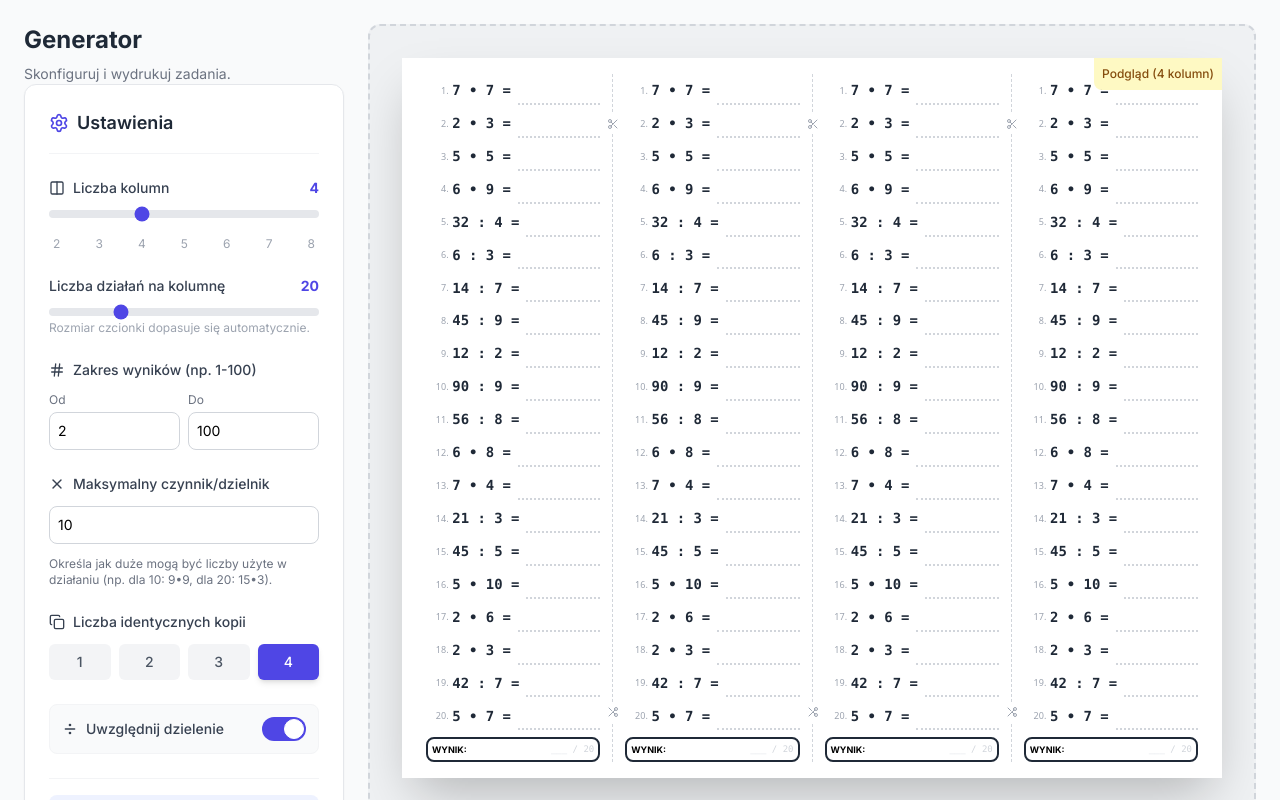
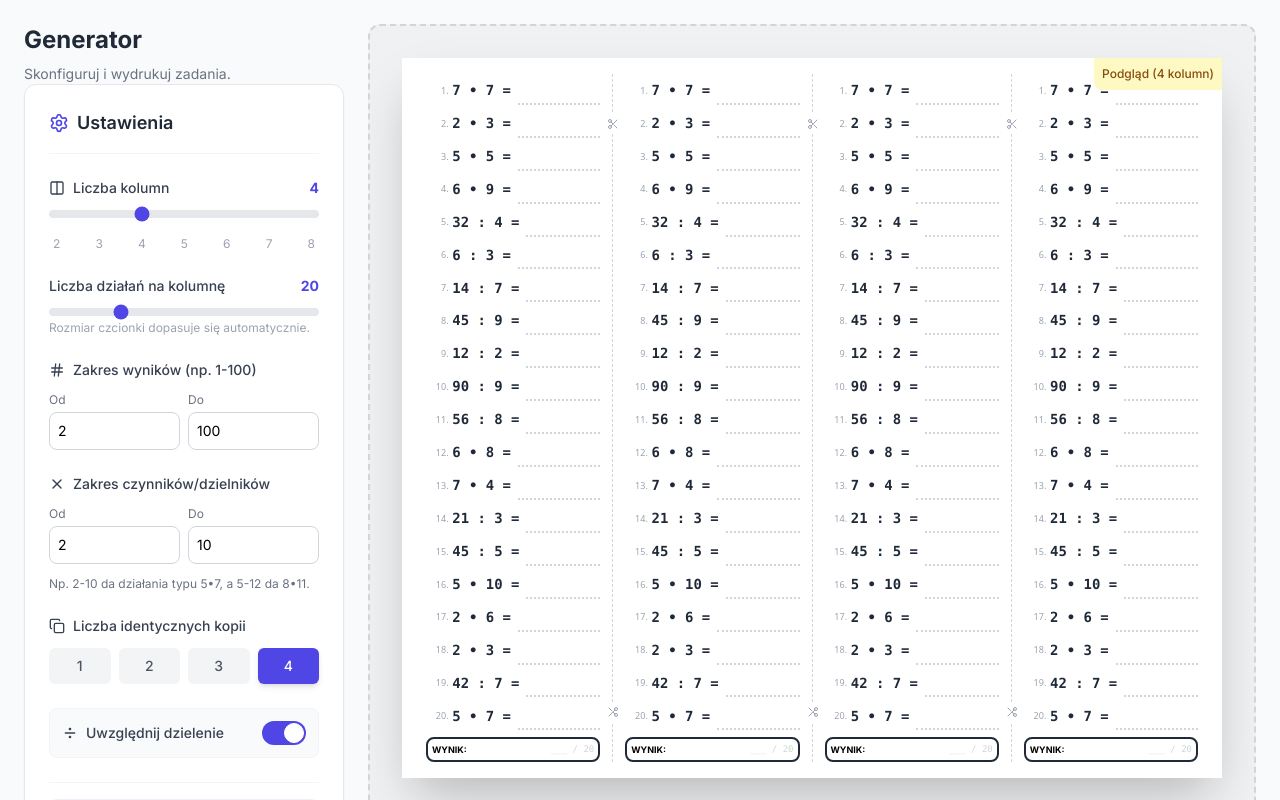
Before and after one commit to golonko/tabliczka-mnozenia, a React (Vite) app: page / in a window 1280 px wide. Shown: the top 800 px of the page. Built offline with nearby package versions, Linux system fonts and the light colour scheme.

Commit message:
add minFactor

```diff
--- a/App.tsx
+++ b/App.tsx
@@ -12,6 +12,7 @@ const App: React.FC = () => {
     allowDivision: true,
     minResult: 2,
     maxResult: 100,
+    minFactor: 2,
     maxFactor: 10,
   });
 
@@ -29,6 +30,7 @@ const App: React.FC = () => {
         settings.allowDivision,
         settings.minResult,
         settings.maxResult,
+        settings.minFactor,
         settings.maxFactor
       );
 
@@ -64,6 +66,7 @@ const App: React.FC = () => {
     settings.allowDivision,
     settings.minResult,
     settings.maxResult,
+    settings.minFactor,
     settings.maxFactor
   ]);
 
--- a/components/SettingsPanel.tsx
+++ b/components/SettingsPanel.tsx
@@ -114,21 +114,34 @@ const SettingsPanel: React.FC<SettingsPanelProps> = ({
         </div>
       </div>
 
-      {/* Max Factor */}
+      {/* Factor Range */}
       <div className="space-y-3">
         <label className="text-sm font-medium text-gray-700 flex items-center gap-2">
             <X className="w-4 h-4" />
-            Maksymalny czynnik/dzielnik
+            Zakres czynników/dzielników
         </label>
-        <input
-            type="number"
-            value={settings.maxFactor}
-            onChange={(e) => handleChange('maxFactor', Math.max(2, parseInt(e.target.value) || 0))}
-            className="w-full p-2 border border-gray-300 rounded-lg text-sm"
-            placeholder="np. 10"
-        />
+        <div className="flex items-center gap-2">
+            <div className="flex-1">
+                <label className="text-xs text-gray-500 mb-1 block">Od</label>
+                <input
+                    type="number"
+                    value={settings.minFactor}
+                    onChange={(e) => handleChange('minFactor', Math.max(2, Math.min(settings.maxFactor, parseInt(e.target.value) || 2)))}
+                    className="w-full p-2 border border-gray-300 rounded-lg text-sm"
+                />
+            </div>
+            <div className="flex-1">
+                <label className="text-xs text-gray-500 mb-1 block">Do</label>
+                <input
+                    type="number"
+                    value={settings.maxFactor}
+                    onChange={(e) => handleChange('maxFactor', Math.max(settings.minFactor, parseInt(e.target.value) || 2))}
+                    className="w-full p-2 border border-gray-300 rounded-lg text-sm"
+                />
+            </div>
+        </div>
         <p className="text-xs text-gray-500">
-           Określa jak duże mogą być liczby użyte w działaniu (np. dla 10: 9•9, dla 20: 15•3).
+           Np. 2-10 da działania typu 5•7, a 5-12 da 8•11.
         </p>
       </div>
 
--- a/services/mathGenerator.ts
+++ b/services/mathGenerator.ts
@@ -5,6 +5,7 @@ export const generateProblems = (
   allowDivision: boolean,
   minResult: number,
   maxResult: number,
+  minFactorLimit: number,
   maxFactorLimit: number
 ): MathProblem[] => {
   const problems: MathProblem[] = [];
@@ -18,18 +19,18 @@ export const generateProblems = (
     attempts++;
 
     // Strategy:
-    // 1. Pick Factor A randomly between 2 and maxFactorLimit
+    // 1. Pick Factor A randomly between minFactorLimit and maxFactorLimit
     // 2. Calculate valid range for Factor B so that product is within [minResult, maxResult]
-    // 3. Ensure Factor B is also <= maxFactorLimit
+    // 3. Ensure Factor B is also within [minFactorLimit, maxFactorLimit]
 
-    const factorA = Math.floor(Math.random() * (maxFactorLimit - 1)) + 2;
+    const factorA = Math.floor(Math.random() * (maxFactorLimit - minFactorLimit + 1)) + minFactorLimit;
 
     // Calculate bounds for Factor B based on A to stay within Result Range
     const minB_from_result = Math.ceil(minResult / factorA);
     const maxB_from_result = Math.floor(maxResult / factorA);
 
-    // Factor B must also respect the global max factor limit
-    const minB = Math.max(2, minB_from_result);
+    // Factor B must also respect the global factor limits
+    const minB = Math.max(minFactorLimit, minB_from_result);
     const maxB = Math.min(maxFactorLimit, maxB_from_result);
 
     // If range is invalid, retry with a new Factor A
--- a/types.ts
+++ b/types.ts
@@ -13,5 +13,6 @@ export interface GeneratorSettings {
   allowDivision: boolean;
   minResult: number;
   maxResult: number;
+  minFactor: number; // Minimum value for operands/divisors
   maxFactor: number; // Maximum value for operands/divisors
 }
```
